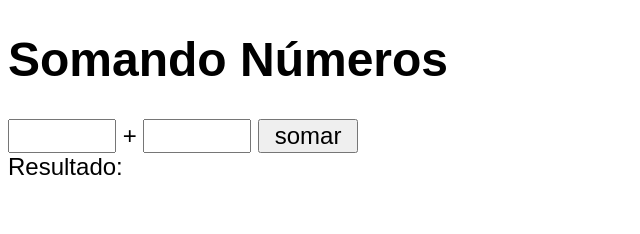
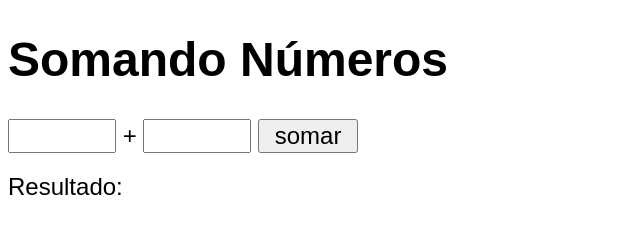
Before and after one commit to onathanmateus/JAVASCRIPT, a plain HTML site: page Exercícios/EX007/index.html in a window 1280 px wide. Shown: the whole page, without its empty margins (0-640 px from the left). Drawn offline with Linux system fonts and the light colour scheme.

Commit message:
Update index.html

```diff
--- a/Exercícios/EX007/index.html
+++ b/Exercícios/EX007/index.html
@@ -12,6 +12,9 @@
         input{
             font: normal 18pt Arial;
             width: 100px;
+        }
+        div#res{
+            margin-top: 20px;
         }
     </style>
 </head>
```
